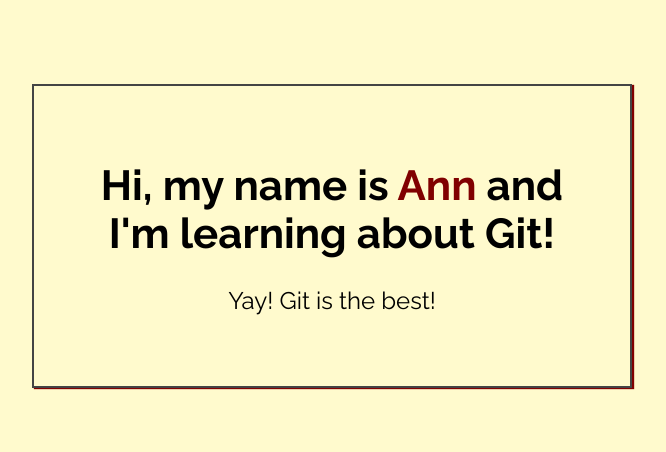
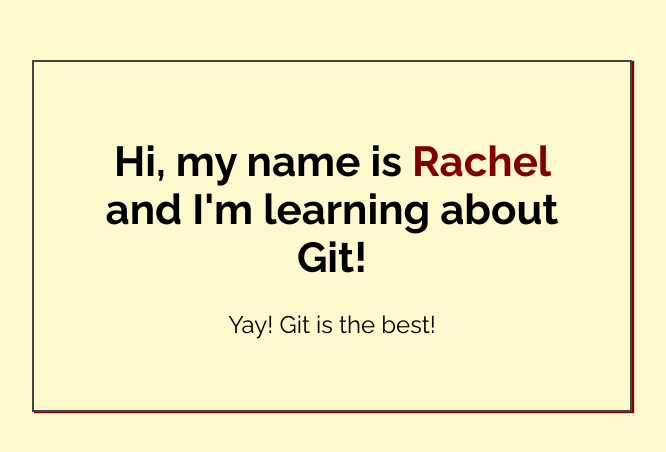
Before and after one commit to sheisrachel/my-first-repo, a plain HTML site: page index.html in a window 1280 px wide. Shown: the part 164-616 px from the top of the page, without its empty margins (308-974 px from the left). Drawn offline with Linux system fonts and the light colour scheme.

Commit message:
Added name to index.html

```diff
--- a/index.html
+++ b/index.html
@@ -14,7 +14,7 @@
 <body>
 
     <div class="greeting">
-        <h1>Hi, my name is <span class="highlight">Ann</span> and I'm learning about Git! </h1>
+        <h1>Hi, my name is <span class="highlight">Rachel</span> and I'm learning about Git! </h1>
 
         <p>Yay! Git is the best!</p>
     </div>
```
